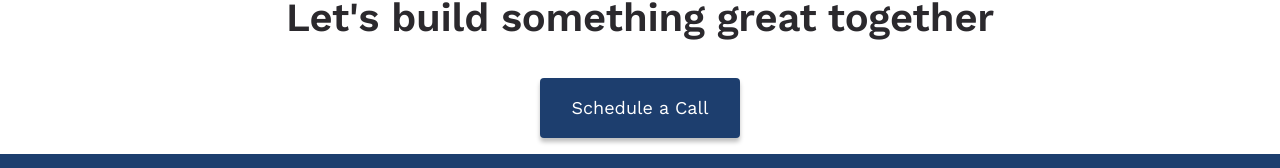
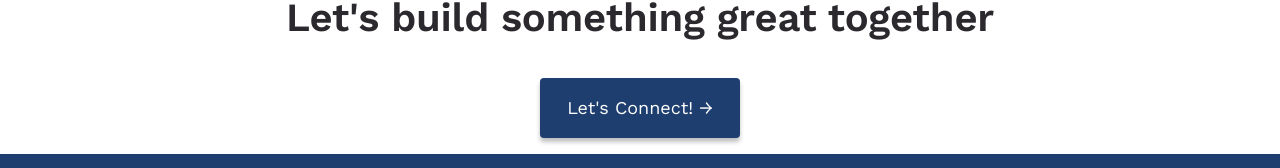
Before and after one commit to sebastiantorres86/bimetrik-master, a React (Create React App) app: page /about in a window 1280 px wide. Shown: the part 2636-2804 px from the top of the page. Built offline with nearby package versions, Linux system fonts and the light colour scheme.

Commit message:
Adding props to the button of the cta

```diff
--- a/src/components/CTA/CTA.js
+++ b/src/components/CTA/CTA.js
@@ -1,13 +1,13 @@
 import React from "react";
 import { Row, Heading, Anchor, Button } from "./CTA.styled";
 
-const CTA = () => {
+const CTA = ({content}) => {
   return (
     <Row>
       <Heading>Let's build something great together</Heading>
 
       <Anchor href="https://calendly.com/es" target="_blank" rel="noreferrer">
-        <Button>Schedule a Call</Button>
+        <Button>{content}</Button>
       </Anchor>
     </Row>
   );
--- a/src/containers/About/About.js
+++ b/src/containers/About/About.js
@@ -5,7 +5,7 @@ const About = () => {
   return (
     <>
       <Mission />
-      <CTA />
+      <CTA content={"Let's Connect! →"}/>
     </>
   );
 };
--- a/src/containers/Contact/Contact.js
+++ b/src/containers/Contact/Contact.js
@@ -6,7 +6,7 @@ const Contact = () => {
   return (
     <Container>
       <ContactForm />
-      <CTA />
+      <CTA content={"Schedule a Call"}/>
     </Container>
   );
 };
```
Also changed, not shown: src/components/Mission/Mission.js (+1 -38 lines), 1 other file (tests, documents, lock files or other folders).
